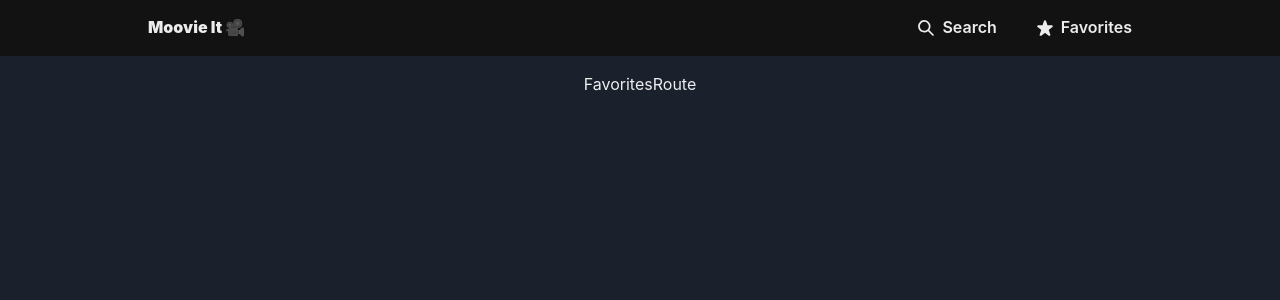
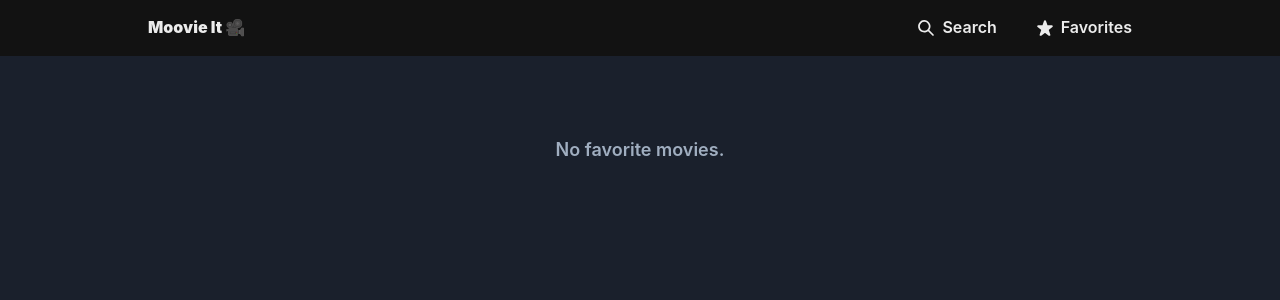
Before and after one commit to MarekSmatana/moovie-it, a React (Vite) app: page /favorites in a window 1280 px wide. Shown: the top 300 px of the page. Built offline with nearby package versions, Linux system fonts and the light colour scheme.

Commit message:
favorites

```diff
--- a/src/routes/detail.tsx
+++ b/src/routes/detail.tsx
@@ -9,19 +9,19 @@ import {
   Stack,
   VStack,
 } from "@chakra-ui/react"
+import React from "react"
 import { useQuery } from "react-query"
 import { useParams } from "react-router-dom"
+import * as favoriteService from "../services/favoriteService"
 
 const movieDetailQuery = (movieId?: string) => ({
   queryKey: movieId,
   queryFn: async () => {
     if (!movieId || !movieId.trim()) return undefined
 
-    console.log("hee?", movieId)
     const searchResult = await fetch(
       "https://omdbapi.com/?apikey=dba850f1&plot=full&i=" + movieId
     )
-    console.log("searchResult", searchResult)
 
     if (!searchResult) {
       throw new Response("", {
@@ -40,8 +40,19 @@ type DetailRouteParams = {
 export default function DetailRoute() {
   const { movieId } = useParams<DetailRouteParams>()
   const { data, isLoading } = useQuery(movieDetailQuery(movieId))
-  console.log("movieId", movieId)
-  console.log("data", data)
+  const [isFavorite, setIsFavorite] = React.useState(false)
+
+  React.useEffect(() => {
+    if (data) {
+      const favorite = favoriteService.getFavorite(data.imdbID)
+      setIsFavorite(!!favorite)
+    }
+  }, [data])
+
+  const handleFavorite = () => {
+    const favorite = favoriteService.setFavorite(data, !isFavorite)
+    setIsFavorite(favorite)
+  }
 
   if (isLoading)
     return (
@@ -74,9 +85,8 @@ export default function DetailRoute() {
             icon={<StarIcon />}
             aria-label="favorite"
             variant="none"
-            onClick={() => {
-              console.log(data.imdbID)
-            }}
+            color={isFavorite ? "yellow" : "white"}
+            onClick={handleFavorite}
           />
         </HStack>
         <Box>{data.Genre.replaceAll(",", " /")}</Box>
--- a/src/routes/favorites.tsx
+++ b/src/routes/favorites.tsx
@@ -1,3 +1,21 @@
+import { Box } from "@chakra-ui/react"
+import MoviesList from "../components/MoviesList"
+import { getFavorites } from "../services/favoriteService"
+
 export default function FavoritesRoute() {
-  return <div>FavoritesRoute</div>
+  const favorites = getFavorites()
+
+  return favorites.length === 0 ? (
+    <Box
+      as="h1"
+      fontWeight="semibold"
+      fontSize="lg"
+      textColor="gray.400"
+      mt={16}
+    >
+      No favorite movies.
+    </Box>
+  ) : (
+    <MoviesList data={favorites} />
+  )
 }
--- /dev/null
+++ b/src/services/favoriteService.ts
@@ -0,0 +1,31 @@
+import { MovieShort } from "../types"
+
+const FAVORITE_KEY = "favoriteRecords"
+
+export function setFavorite(record: MovieShort, isFavorite: boolean) {
+  if (!window.localStorage) return false
+
+  let favorites = getFavorites()
+  if (!isFavorite)
+    favorites = favorites.filter((r) => r.imdbID !== record.imdbID)
+  if (isFavorite) {
+    favorites.push(record)
+  }
+
+  window.localStorage.setItem(FAVORITE_KEY, JSON.stringify(favorites))
+  return isFavorite
+}
+
+export function getFavorite(id: string) {
+  const favorites = getFavorites()
+  return favorites.find((f) => f.imdbID === id)
+}
+
+export function getFavorites() {
+  if (!window.localStorage) return []
+
+  const parsedFavorites = JSON.parse(
+    window.localStorage.getItem(FAVORITE_KEY) ?? "[]"
+  )
+  return parsedFavorites as MovieShort[]
+}
```
